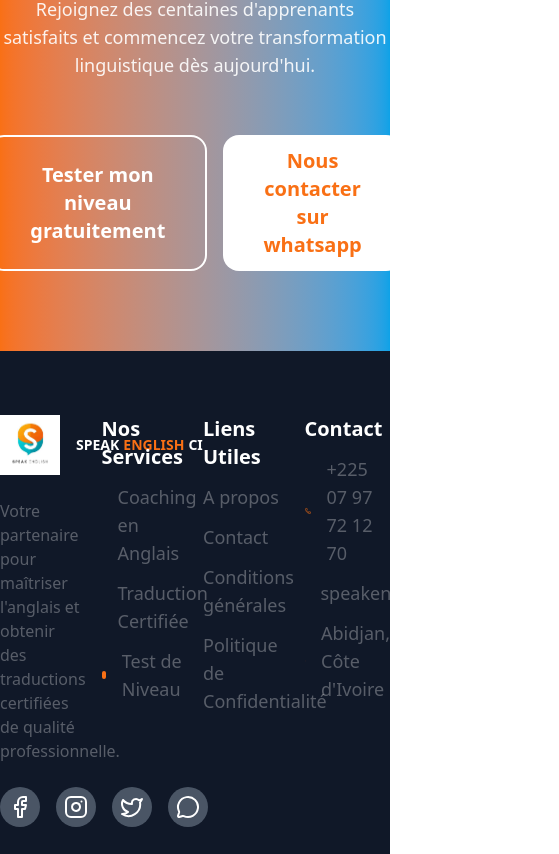
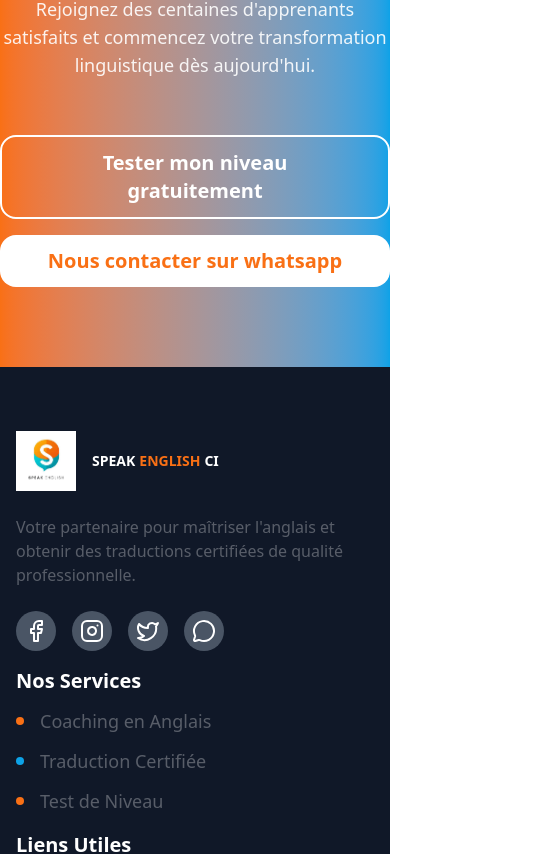
Before and after one commit to TraoreAllassane10/speakenglishciv_clone, a React (Vite) app: page / in a window 390 px wide. Shown: the part 6097-6951 px from the top of the page, 559 px wide, since content can reach past the window. Built offline with nearby package versions, Linux system fonts and the light colour scheme.

Commit message:
Fin de la page d'acceuil

```diff
--- a/src/components/Footer.tsx
+++ b/src/components/Footer.tsx
@@ -13,9 +13,9 @@ import {
 const Footer = () => {
   return (
     <div className="bg-gray-900 ">
-      <div className="md:mx-4 lg:mx-20 py-16">
-        <div className="grid grid-cols-4 gap-4">
-          {/* LOgo et description */}
+      <div className="mx-4 md:mx-4 lg:mx-20 py-16">
+        <div className="grid grid-cols-1 lg:grid-cols-4 gap-4">
+          {/* Logo et description */}
           <div>
             <div className="flex flex-col gap-6">
               {/* Logo */}
@@ -115,7 +115,7 @@ const Footer = () => {
             </Link>
           </div>
 
-          {/* Nos Services */}
+          {/* Contact */}
           <div className="flex flex-col gap-3 text-white">
             <h2 className="font-bold text-xl">Contact</h2>
 
--- a/src/components/HeroContact.tsx
+++ b/src/components/HeroContact.tsx
@@ -9,7 +9,7 @@ const HeroContact = () => {
         transformation linguistique dès aujourd'hui.
       </p>
 
-      <div className="flex gap-4">
+      <div className="flex flex-col lg:flex-row gap-4">
         <button className="border-2 border-white hover:bg-white/5 text-white font-bold text-xl rounded-2xl px-10 py-3 transition duration-300">
           Tester mon niveau gratuitement
         </button>
```
